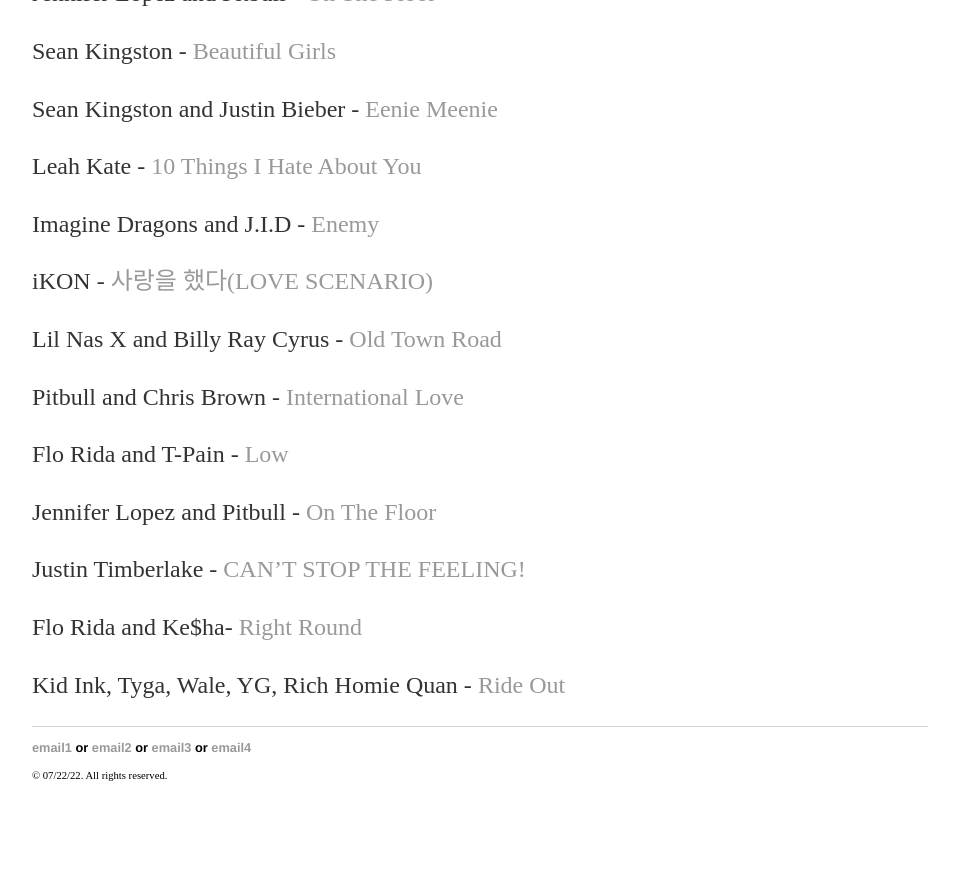
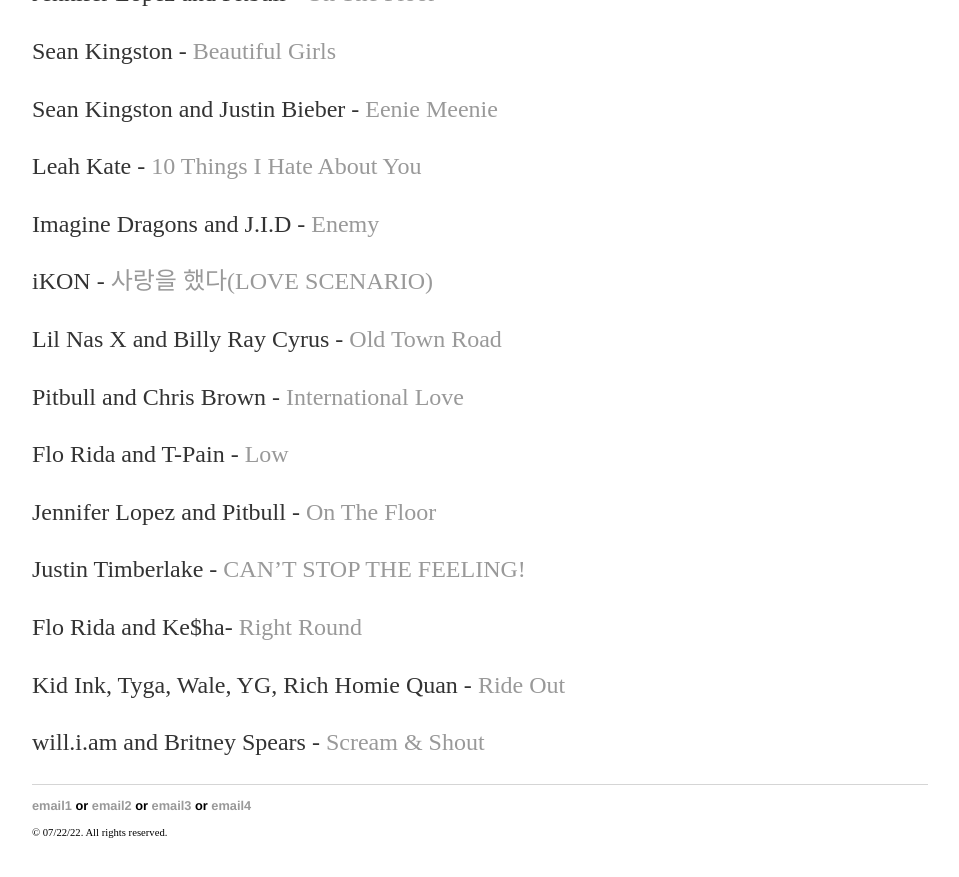
Before and after one commit to yjkweon24/yjkweon24.github.io, a Jekyll site: the page built from _posts/2018-10-23-songs-that-i-love.md, in a window 1280 px wide and 900 px high, scrolled down 20754 px. Shown: the top 877 px of the window, without its empty margins (160-1119 px from the left). Built offline with Jekyll 4.4.1, drawn with Linux system fonts in a browser that asks for light colours; before the commit the page ends 21597 px from its top, so only the background shows below that.

Commit message:
Update 2018-10-23-songs-that-i-love.md

```diff
--- a/_posts/2018-10-23-songs-that-i-love.md
+++ b/_posts/2018-10-23-songs-that-i-love.md
@@ -738,3 +738,5 @@
 Flo Rida and Ke$ha- [Right Round](https://www.youtube.com/watch?v=CcCw1ggftuQ&ab_channel=FloRida)
 
 Kid Ink, Tyga, Wale, YG, Rich Homie Quan - [Ride Out](https://www.youtube.com/watch?v=X7rdg_tKzKQ&ab_channel=AtlanticRecords)
+
+will.i.am and Britney Spears - [Scream & Shout](https://www.youtube.com/watch?v=kYtGl1dX5qI&list=RDCdXesX6mYUE&index=27)
```
